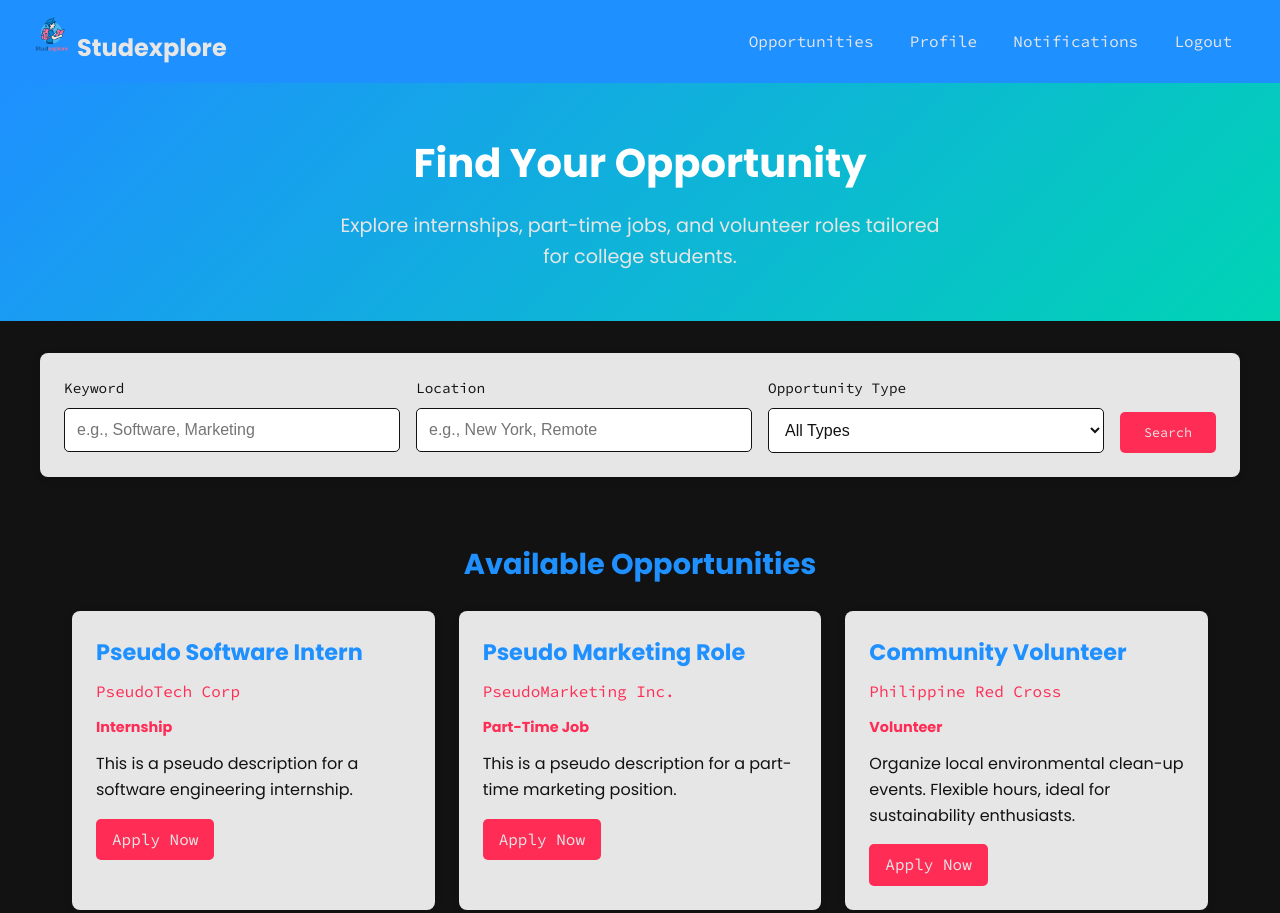
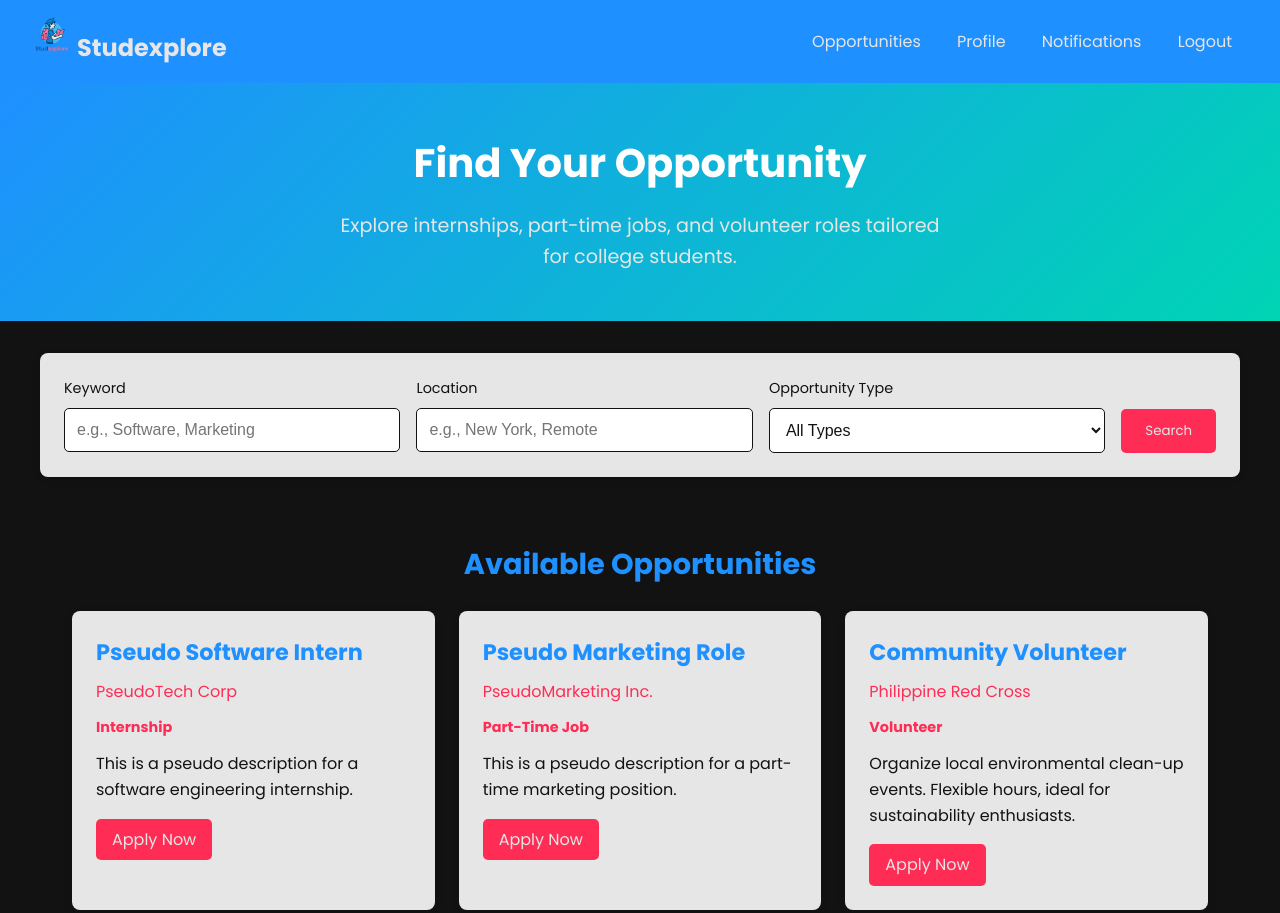
Before and after one commit to Zero2Dev-Bootcamp/Student-Opportunities, a website: page public/html/opportunities.html in a window 1280 px wide. Shown: the top 913 px of the page. Drawn offline with Linux system fonts and the light colour scheme; no server answers.

Commit message:
fixed opportunities button in studentdashboard again, updated css font

```diff
--- a/public/assets/css/opportunity.css
+++ b/public/assets/css/opportunity.css
@@ -1,6 +1,6 @@
 /* Styles for opportunity pages */
 body {
-    font-family: sans-serif;
+    font-family: 'Poppins';
 }
 
 h1 {
@@ -14,7 +14,7 @@ h1 {
     box-sizing: border-box;
 }
 body {
-    font-family: 'Poppins', sans-serif;
+    font-family: 'Poppins';
     color: #E6E6E6; /* Updated */
     background-color: #121212; /* Updated */
     line-height: 1.6;
@@ -39,7 +39,7 @@ body {
     color: #E6E6E6; /* Updated */
     text-decoration: none;
     margin: 0 1rem;
-    font-family: 'Source Code Pro', monospace;
+    font-family: 'Poppins';
     font-weight: 400;
     transition: color 0.3s, transform 0.3s; /* Updated */
 }
@@ -91,7 +91,7 @@ body {
     min-width: 200px;
 }
 .filter-search label {
-    font-family: 'Source Code Pro', monospace;
+    font-family: 'Poppins';
     font-size: 0.9rem;
     color: #121212; /* Updated */
     margin-bottom: 0.5rem;
@@ -117,7 +117,7 @@ body {
     padding: 0.75rem 1.5rem;
     border: none;
     border-radius: 5px;
-    font-family: 'Source Code Pro', monospace;
+    font-family: 'Poppins';
     cursor: pointer;
     transition: box-shadow 0.3s, transform 0.3s; /* Updated */
     align-self: flex-end;
@@ -159,7 +159,7 @@ body {
     margin-bottom: 0.5rem;
 }
 .opportunity-card .company {
-    font-family: 'Source Code Pro', monospace;
+    font-family: 'Poppins';
     color: #FF2D55; /* Updated */
     margin-bottom: 0.75rem;
 }
@@ -179,7 +179,7 @@ body {
     padding: 0.5rem 1rem;
     border-radius: 5px;
     text-decoration: none;
-    font-family: 'Source Code Pro', monospace;
+    font-family: 'Poppins';
     display: inline-block;
     transition: box-shadow 0.3s, transform 0.3s; /* Updated */
 }
--- a/public/html/opportunities.html
+++ b/public/html/opportunities.html
@@ -19,7 +19,7 @@
             <img src="../assets/images/studexplorelogo.png" alt="Studexplore Logo" class="logo-img"> Studexplore
         </div>
         <div class="nav-links">
-            <a href="studentdashboard.html">Opportunities</a>
+            <a href="opportunities.html">Opportunities</a>
             <a href="studentdashboard.html#profile">Profile</a>
             <a href="studentdashboard.html#notifications">Notifications</a>
             <a href="#" id="logout-link">Logout</a>
```
Also changed, not shown: public/html/studentdashboard.html (+1 -1 lines).
